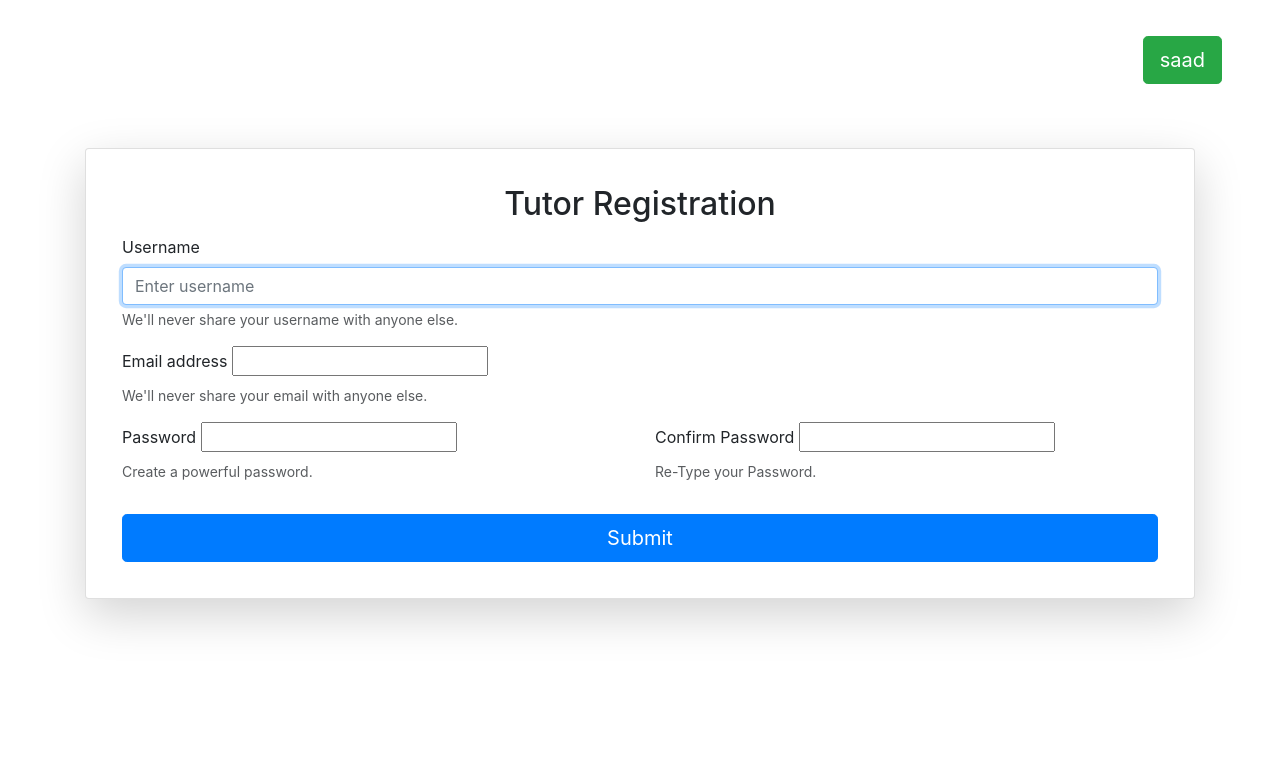
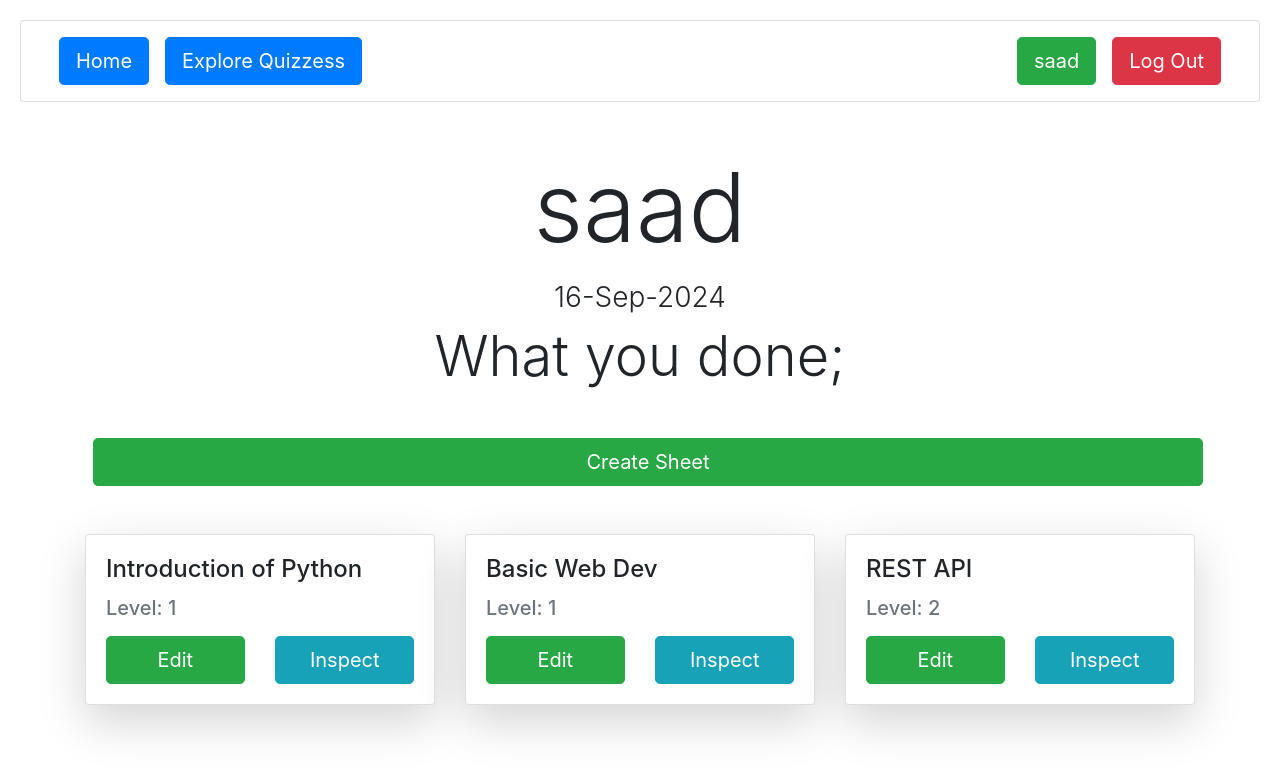
Before and after one commit to Saadullahkhan3/Digital-ilm, a Django app: page /learn/tutor/ in a window 1280 px wide. Shown: the top 773 px of the page. Run offline with Django 5.2, Linux system fonts and the light colour scheme; a user stored in the database is signed in; data comes from the database, SQL or seed files in the repository; both versions use the stored data as it was after the commit; some libraries are stand-ins or nearby versions.

Commit message:
Clean code and assign tasks to Shayan Adnan

```diff
--- a/Digitalilm/Digitalilm/urls.py
+++ b/Digitalilm/Digitalilm/urls.py
@@ -17,10 +17,13 @@ Including another URLconf
 from django.contrib import admin
 from django.urls import path, include
 from . import views
-
+from django.contrib.auth.urls import views as auth_view
 
 urlpatterns = [
     path('admin/', admin.site.urls),
     path('', views.home, name="home"),
-    path('learn/', include('learn.urls'))
+    path('learn/', include('learn.urls')),
+
+    # Django default login/logout configuration
+    path('accounts/', include("django.contrib.auth.urls"))
 ]
--- a/Digitalilm/learn/forms.py
+++ b/Digitalilm/learn/forms.py
@@ -15,11 +15,17 @@ class QuestionForm(forms.ModelForm):
 
 
 class TutorRegistrationForm(UserCreationForm):
+    name = forms.CharField(max_length=100)
     email = forms.EmailField()
     class Meta:
         model = User
-        fields = ("username", "email", "password1", "password2")
+        fields = ("name", "username", "email", "password1", "password2")
         widgets = {
+            'name': forms.TextInput(attrs={
+                'class': 'form-control',
+                'id': 'name',
+                'placeholder': 'Enter name'
+            }),
             'username': forms.TextInput(attrs={
                 'class': 'form-control',
                 'id': 'id_username',
--- a/Digitalilm/learn/templates/tutor.html
+++ b/Digitalilm/learn/templates/tutor.html
@@ -4,8 +4,9 @@
 
 {% block body %}
     <div class="container mt-5">
-        <h1 class="display-2 text-center mb-3">{{ tutor.username }}</h1>
-        <h2 class="display-4 text-center mb-5">What you done;</h1>
+        <h1 class="display-1 text-center mb-3">{{ tutor.username}}</h1>
+        <h3 class="text-center text-center fw-light">{{ tutor.date_joined|date:"d-M-Y" }}</h3>
+        <h2 class="display-4 text-center mb-5">What you done;</h2>
 
         <a href="{% url 'create_question_sheet' %}"
         class="btn btn-success btn-lg mx-2 mb-5"
@@ -18,10 +19,25 @@
                 <div class="col">
                     <div class="card h-100 shadow-lg">
                         <div class="card-body">
-                            <h5 class="card-title">{{ question.title }}</h5>
-                            <h6 class="text-muted mb-2">Level: {{ question.level }}</h6>
+                            <h4 class="card-title">{{ question.title }}</h4>
+                            <h5 class="text-muted mb-2">Level: {{ question.level }}</h5>
                             <p class="card-text">{{ question.description|truncatewords:20 }}</p>
-                            <a href="{% url 'question_sheet_id' question.id %}" class="btn btn-primary btn-lg w-100 mt-auto">Learn more</a>
+                            <div class="edit-inspect"
+                            style="
+                            display: flex;
+                            align-items: center;
+                            justify-content: space-between;
+                            ">
+                                <a href="{% url 'question_sheet_by_id' question.id %}" class="btn btn-success btn-lg mt-auto"
+                                style="
+                                width: 45%;
+                                "
+                                >Edit</a>
+                                <a href="{% url 'question_sheet_by_id' question.id %}" class="btn btn-info btn-lg"
+                                style="
+                                width: 45%;
+                                ">Inspect</a>
+                            </div>
                         </div>
                     </div>
                 </div>
--- a/Digitalilm/learn/urls.py
+++ b/Digitalilm/learn/urls.py
@@ -1,17 +1,32 @@
+from . import views
 
 from django.urls import path
-from . import views
 
 
 urlpatterns = [
-    path('', views.home2 , name="home2"),
-    path('<int:question_sheet_id>/', views.get_question_sheet_by_id, name="question_sheet_id"),
-    path('tutor/', views.RegisterTutor, name="register-tutor"),
+    # Explore Quizzes
+    path('', views.explore_quizzes , name="explore-quizzes"),
 
-    path('create-question-sheet/', views.create_question_sheet2, name='create_question_sheet'),
+    # Specific Question Sheet
+    path('<int:question_sheet_id>/', views.question_sheet_by_id, name="question_sheet_by_id"),
+
+    #Shayan Adnan,
+    # Define your leaderboard url here!
+
+
+    # Registration
+    path('register/', views.tutor_register, name="register"),
+
+    # Extra confirmation page to prevent accidentle log out
+    path('confirm-logout/', views.confirm_logout, name="confirm-logout"),
+
+    # Initialze a Question Sheet form with one Question as default
+    path('create-question-sheet/', views.create_question_sheet, name='create_question_sheet'),
+    # [Internal Usage] Use to get Question form
     path('get-question-form/', views.get_question_form, name='get_question_form'),
 
-    path('tutor-ok/', views.after_tutor_register, name="tutor-ok")
-
+    # Todo: Change the url as saad/ tutor name not like tutor/
+    # Tutor Profile Page
+    path('tutor/', views.tutor_profile, name="tutor"),
 
 ]
--- a/Digitalilm/learn/views.py
+++ b/Digitalilm/learn/views.py
@@ -3,8 +3,7 @@ from .forms import TutorRegistrationForm, QuestionSheetForm, QuestionForm
 
 from django.forms import modelformset_factory
 
-from django.shortcuts import render, redirect, get_object_or_404, get_list_or_404
-from django.urls import reverse
+from django.shortcuts import render, redirect
 from django.contrib.auth import login
 
 from django.contrib.auth.decorators import login_required
@@ -15,107 +14,15 @@ from django.template.loader import render_to_string
 from django.contrib.auth.models import User
 
 
-def modify_nav(request):
-    ok = 0
-    tutor_username = None
-    if request.user.is_authenticated:
-        ok = 1
-        tutor_username = request.user.username
-
-    return ok, tutor_username
+# ---------------- General -----------------
+def explore_quizzes(request):
+    questions_sheet = QuestionSheet.objects.all()
+    return render(request, 'explore_quizzes.html', {"questions": questions_sheet})
 
 
 
-def get_question_form(request):
-    index = int(request.GET.get('index'))
-
-    form = QuestionForm(prefix=index)
-    data = {
-        'html': render_to_string('question_form.html', {'form': form}),
-        'order': index + 1,  # Return the order of the question
-        'id': f"question-{index}"  # Return a unique id for the question
-    }
-
-    return JsonResponse(data)
-
-@login_required
-def after_tutor_register(request):
-    ok, tutor_username = modify_nav(request)
-
-
-
-    tutor = get_object_or_404(User, id=request.user.id)
-
-    sheets = QuestionSheet.objects.filter(tutor=tutor.id)
-    if not sheets.exists():
-        # Handle the case where no sheets are found
-        pass
-
-
-    return render(request, 'tutor.html', {"tutor": tutor, "questions": sheets, "tutor_username": tutor_username, "ok": ok})
-
-
-
-@login_required
-def create_question_sheet2(request):
-    ok, tutor_username = modify_nav(request)
-
-    QuestionFormSet = modelformset_factory(Question, form=QuestionForm, extra=1)  # Dynamically handle multiple questions
-
-    if request.method == 'POST':
-        question_sheet_form = QuestionSheetForm(request.POST)
-        formset = QuestionFormSet(request.POST, queryset=Question.objects.none())
-
-        if question_sheet_form.is_valid() and formset.is_valid():
-            # Save QuestionSheet
-            question_sheet = question_sheet_form.save(commit=False)
-            question_sheet.tutor = request.user  # Assuming user is logged in as tutor
-            question_sheet.save()
-
-            # Save each question and link it to the question sheet
-            for form in formset:
-                question = form.save(commit=False)
-                question.question_sheet = question_sheet
-                question.save()
-            return redirect('question_sheet_id', question_sheet.id)
-    else:
-        question_sheet_form = QuestionSheetForm()
-        formset = QuestionFormSet(queryset=Question.objects.none())  # Empty formset
-
-    return render(request, 'create_question_sheet.html', {
-        'question_sheet_form': question_sheet_form,
-        'formset': formset,
-
-        "tutor_username": tutor_username, "ok": ok
-    })
-
-
-
-
-
-def home2(request):
-    ok, tutor_username = modify_nav(request)
-    questions_sheet = QuestionSheet.objects.all()
-    return render(request, 'home2.html', {"questions": questions_sheet, "tutor_username": tutor_username, "ok": ok})
-
-
-def RegisterTutor(request):
-    ok, tutor_username = modify_nav(request)
-
-
-    if request.method == "POST":
-        form = TutorRegistrationForm(request.POST)
-        if form.is_valid():
-            tutor = form.save(commit=False)
-            tutor.set_password(form.cleaned_data["password1"])
-            tutor.save()
-            login(request, tutor)
-            return redirect('home2')
-    else:
-        form = TutorRegistrationForm()
-    return render(request, 'registration/login.html', {"form": form, "tutor_username": tutor_username, "ok": ok})
-
-
+# ---------------- Student -----------------
+# [INTERNAL USAGE]
 def check_answers(request, db_answers, sheet):
     username = request.POST.get("username")
     score = 0
@@ -129,6 +36,7 @@ def check_answers(request, db_answers, sheet):
     return s
 
 
+# [INTERNAL USAGE]
 def extract_question_with_id(sheet):
     raw_questions = sheet.all_questions()
     q = [q.answer_with_id() for q in raw_questions]
@@ -138,48 +46,153 @@ def extract_question_with_id(sheet):
     return all_answer
 
 
-def get_question_sheet_by_id(request, question_sheet_id):
-    ok, tutor_username = modify_nav(request)
+def question_sheet_by_id(request, question_sheet_id):
+    # Use filter to prevernt not found error error!
+    raw_question_sheet = QuestionSheet.objects.filter(id=question_sheet_id)
 
-    question_sheet = get_object_or_404(QuestionSheet, id=question_sheet_id)
+    if not raw_question_sheet:
+        return render(request, 'question_sheet.html', {"questions_found": 0})
+
+    # Re-assign to use it as normal when we confirm that this sheet is exists!
+    question_sheet = raw_question_sheet[0]
 
     if request.method == "POST":
         answers = extract_question_with_id(question_sheet)
         checked = check_answers(request, answers, question_sheet)
 
+        # Shayan Adnan,
+        # Create Leaderboard for specific question sheet that can be pass into redirect() but for this you need to define a url in learn/urls.py and keep that url(added by you) name 'leaderboard'
         return render(request, 'leaderboard.html', {"student": checked})
+
     else:
         raw_questions = question_sheet.all_questions()
 
         questions = [q.all() for q in raw_questions]
 
-
-    return render(request, 'question_sheet.html', {"questions": questions, "sheet": question_sheet, "tutor_username": tutor_username, "ok": ok})
+    return render(request, 'question_sheet.html', {"questions": questions, "sheet": question_sheet})
 
 
-def check_sheet(request, question_sheet_id):
-    ok, tutor_username = modify_nav(request)
 
-    sheet = QuestionSheet.objects.get(id=question_sheet_id)
+# ---------------- Tutor -----------------
+def tutor_register(request):
+
     if request.method == "POST":
-            db_answers = extract_question_with_id(sheet)
-
-            username = request.POST.get("username")
-
-            score = 0
-            for q_no in db_answers:
-                if db_answers[q_no] == request.POST.get(q_no):
-                    score += 1
+        form = TutorRegistrationForm(request.POST)
+        if form.is_valid():
+            tutor = form.save(commit=False)
+            tutor.set_password(form.cleaned_data["password1"])
+            tutor.save()
+            login(request, tutor)
+            return redirect('home')
+    else:
+        form = TutorRegistrationForm()
+    return render(request, 'registration/register.html', {"form": form})
 
 
-            student = Student(name=username, score=score, questions_sheet=sheet)
-            # student.save()
+@login_required
+def tutor_profile(request):
+    # tutor = get_object_or_404(User, id=request.user.id)
+    tutor = User.objects.get(id=request.user.id)
 
-            # data = {"score": score, "user_id": user_id, "username": username, "template_id": template_id}
-            return render(request, "check.html", {"student": student, "tutor_username": tutor_username, "ok": ok})
+    sheets = QuestionSheet.objects.filter(tutor=tutor.id)
 
+    if not sheets.exists():
+        # Handle the case where no sheets are found
+        pass
+
+    return render(request, 'tutor.html', {"tutor": tutor, "questions": sheets})
+
+
+@login_required
+def confirm_logout(request):
+    return render(request, 'registration/logout.html')
+
+
+
+# ---------------- Question Sheet ------------------
+
+# [INTERNAL USAGE]
+@login_required
+def get_question_form(request):
+    index = int(request.GET.get('index'))
+
+    form = QuestionForm(prefix=index)
+    data = {
+        'html': render_to_string('question_form.html', {'form': form}),
+        'order': index + 1,  # Return the order of the question
+        'id': f"question-{index}"  # Return a unique id for the question
+    }
+
+    return JsonResponse(data)
+
+
+@login_required
+def create_question_sheet(request):
+    # Dynamically handle multiple questions
+    QuestionFormSet = modelformset_factory(Question, form=QuestionForm, extra=1)
+
+    if request.method == 'POST':
+        question_sheet_form = QuestionSheetForm(request.POST)
+        formset = QuestionFormSet(request.POST, queryset=Question.objects.none())
+
+        if question_sheet_form.is_valid() and formset.is_valid():
+            # Save QuestionSheet instance(Not in Database)
+            question_sheet = question_sheet_form.save(commit=False)
+            question_sheet.tutor = request.user
+            question_sheet.save()
+
+            # Save each question and link it to the question sheet
+            for form in formset:
+                question = form.save(commit=False)
+                question.question_sheet = question_sheet
+                question.save()
+            return redirect('question_sheet_by_id', question_sheet.id)
     else:
-        raw_questions = sheet.all_questions()
-        questions = [q.all() for q in raw_questions]
+        question_sheet_form = QuestionSheetForm()
+        formset = QuestionFormSet(queryset=Question.objects.none())
 
-        return render(request, 'questions.html', {"questions": questions})
+    return render(request, 'create_question_sheet.html', {
+        'question_sheet_form': question_sheet_form,
+        'formset': formset,
+    })
+
+
+# Shayan Adnan,
+# Create edit functionality for Question Sheet but keep in mind that we not used normal form we use form-factory which needed to be learn
+# this edit functionality should be available in tutor.html, change Edit button href attribute that looks like:
+# href="{% url 'question_sheet_by_id' question.id %}"
+# Get absolute hints by create_question_sheet() function that how it works!
+@login_required
+def edit_sheet(request):
+    if request.method == "POST":
+        pass
+    else:
+        form = None
+    return render(request, '')
+
+
+
+
+
+
+
+
+
+
+
+
+
+
+
+
+
+
+
+# def LoginTutor(request):
+#     if request.method == "POST":
+#         form = TutorRegistrationForm(request.POST)
+#         if form.is_valid():
+#             login(request, form)
+#     else:
+#         form = TutorRegistrationForm()
+#     return render(request, 'registration/login.html', {"form": form})
--- a/Digitalilm/templates/layout.html
+++ b/Digitalilm/templates/layout.html
@@ -21,26 +21,60 @@
             margin-bottom: 20px;
         }
         nav {
+            {% comment %} position: fixed;
+            z-index: 99; {% endcomment %}
+            {% comment %} margin-bottom: 100px; {% endcomment %}
             width: 100%;
             height: 80px;
             padding: 20px 30px;
-            display: flex; /* Corrected here */
+            display: flex;
             align-items: center;
-            justify-content: flex-end; /* Use 'flex-end' instead of 'right' */
+            justify-content: space-between;
             {% comment %} background-color: #000; {% endcomment %}
+        }
+        .nav-right{
+            display: flex;
+            align-items: center;
+            justify-content: flex-end;
+
+        }
+        .nav-left{
+            display: flex;
+            align-items: center;
+            justify-content: flex-start;
         }
     </style>
 </head>
 <body>
     {% block nav %}
+    <div class="card">
+        {% comment %} <div class="card-body"> {% endcomment %}
+
             <nav>
-        {% if ok == 1 %}
-        <a href="{% url 'tutor-ok' %}" class="btn btn-success btn-lg mx-2">{{ tutor_username }}</a>
+                <div class="nav-left">
+                    <a href="{% url 'home' %}" class="btn btn-primary btn-lg mx-2">Home</a>
+                    <a href="{% url 'explore-quizzes' %}" class="btn btn-primary btn-lg mx-2">Explore Quizzess</a>
+                </div>
+                <div class="nav-right">
+                    {% if user.is_authenticated %}
+                    <a href="{% url 'tutor' %}" class="btn btn-success btn-lg mx-2">{{ user.username|truncatechars:20 }}</a>
                     {% else %}
-        <a href="{% url 'register-tutor' %}" class="btn btn-primary btn-lg mx-2">Become Tutor</a>
+                    <a href="{% url 'register' %}" class="btn btn-primary btn-lg mx-2">Become Tutor</a>
                     {% endif %}
+
+                    {% if user.is_authenticated %}
+                    <a href="{% url 'confirm-logout' %}" class="btn btn-danger btn-lg mx-2">Log Out</a>
+                    {% else %}
+                    <a href="{% url 'login'%}" class="btn btn-success btn-lg mx-2">Log In</a>
+                    {% endif %}
+                </div>
             </nav>
+        {% comment %} </div> {% endcomment %}
+</div>
 {% endblock %}
+
+
+
 {% block body %}{% endblock %}
 </body>
 {% block script %}{% endblock %}
--- a/Digitalilm/templates/registration/login.html
+++ b/Digitalilm/templates/registration/login.html
@@ -6,7 +6,7 @@
     <div class="container mt-5">
         <div class="card shadow-lg p-3 mb-5 bg-white rounded">
             <div class="card-body">
-                <h2 class="card-title text-center">Tutor Registration</h2>
+                <h2 class="card-title text-center mb-5">Login</h2>
                 <form method="POST">
                     {% csrf_token %}
                     <div class="mb-3">
@@ -14,62 +14,21 @@
                         {{ form.username }}
                         <div id="usernameHelp" class="form-text">We'll never share your username with anyone else.</div>
                     </div>
-                    <div class="mb-3">
-                        <label for="id_email" class="form-label">Email address</label>
-                        {{ form.email }}
-                        <div id="emailHelp" class="form-text">We'll never share your email with anyone else.</div>
-                    </div>
+
                     <div class="mb-3 row g-0">
                         <div class="col-md-6">
                             <label for="id_password1" class="form-label">Password</label>
-                            {{ form.password1 }}
+                            {{ form.password }}
                             <div id="PasswordHelp" class="form-text">Create a powerful password.</div>
                         </div>
-                        <div class="col-md-6">
-                            <label for="id_password2" class="form-label">Confirm Password</label>
-                            {{ form.password2 }}
-                            <div id="confirmPasswordHelp" class="form-text">Re-Type your Password.</div>
-                        </div>
+
                     </div>
                     <button type="submit" class="btn btn-primary btn-lg w-100 mt-3">Submit</button>
                 </form>
             </div>
+            <div class="card-body">
+                <p>Do you have an not account? <a href="{% url 'register' %}">Register</a></p>
+            </div>
         </div>
     </div>
 {% endblock %}
-{% comment %} {% extends "layout.html" %}
-{% block title %}
-Tutor
-{% endblock %}
-
-{% block body %}
-
-<form method="POST">
-    {% csrf_token %}
-    <div class="container">
-        <div class="mb-3">
-            <label for="id_username" class="form-label">Username</label>
-            {{ form.username }}
-            <div id="usernameHelp" class="form-text">We'll never share your username with anyone else.</div>
-        </div>
-        <div class="mb-3">
-            <label for="id_email" class="form-label">Email address</label>
-            {{ form.email }}
-            <div id="emailHelp" class="form-text">We'll never share your email with anyone else.</div>
-        </div>
-        <div class="mb-3  inline">
-            <label for="id_password1" class="form-label">Password</label>
-            <div id="PasswordHelp" class="form-text">Create a powerfull password.</div>
-            {{ form.password1 }}
-        </div>
-        <div class="mb-3">
-            <label for="id_password2" class="form-label">Confirm Password</label>
-            {{ form.password2 }}
-            <div id="confirmPasswordHelp" class="form-text">Re-Type your Password.</div>
-        </div>
-        <button type="submit" class="btn btn-primary">Submit</button>
-    </div>
-</form>
-
-
-{% endblock %} {% endcomment %}
```
Also changed, not shown: Digitalilm/Digitalilm/settings.py (+15 -0 lines), Digitalilm/Digitalilm/views.py (+3 -7 lines), Digitalilm/learn/templates/explore_quizzes.html (added, +24 -0 lines), Digitalilm/learn/templates/home2.html (deleted, +0 -38 lines), Digitalilm/learn/templates/question_sheet.html (+21 -29 lines), Digitalilm/templates/home.html (+5 -4 lines), Digitalilm/templates/registration/logout.html (+28 -0 lines), Digitalilm/templates/registration/register.html (added, +47 -0 lines), Digitalilm/db.sqlite3, Digitalilm/templates/style.css (deleted). Lines whose indentation alone changed are shown as unchanged.
